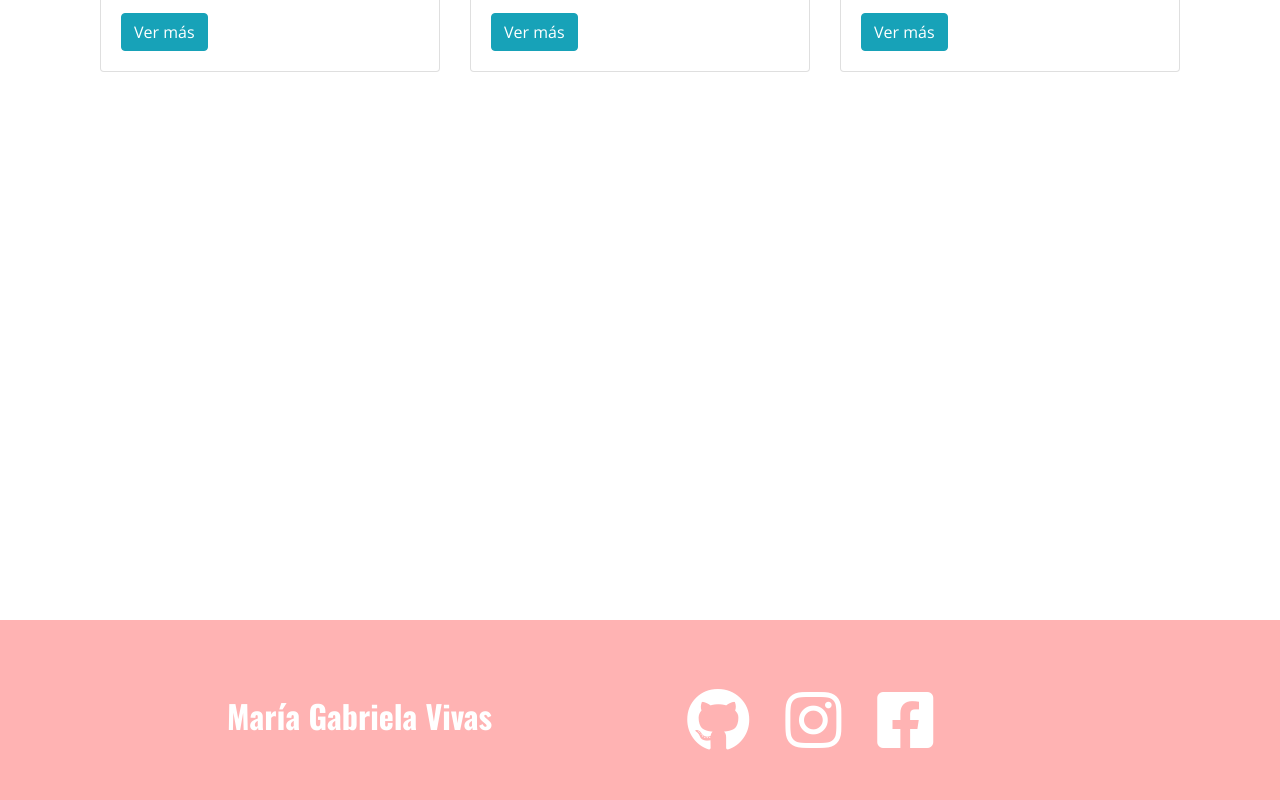
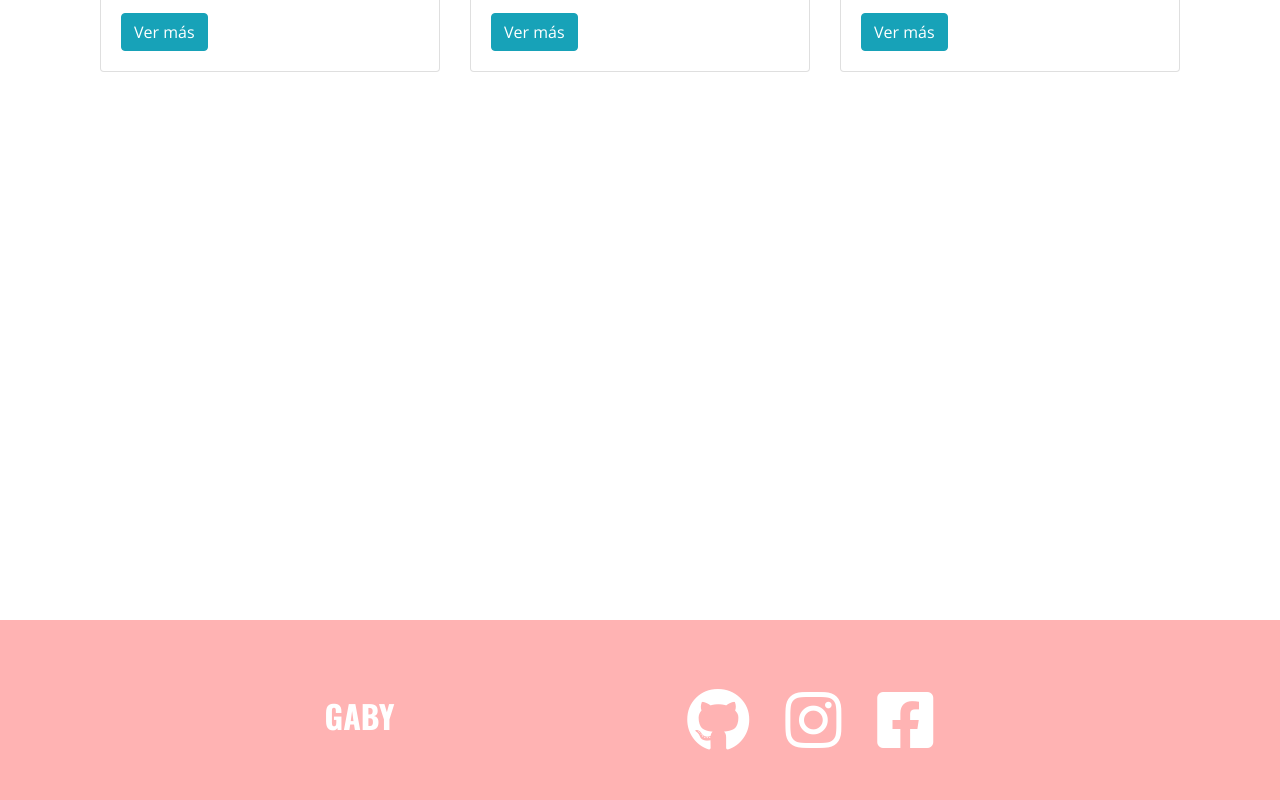
Before and after one commit to gabrielavivass/PortafolioDeGaby, a plain HTML site: page index.html in a window 1280 px wide. Shown: the part 2522-3322 px from the top of the page. Drawn offline with nearby package versions, Linux system fonts and the light colour scheme; a script that the page names is missing.

Commit message:
cambio de nombre del footer de  maria gabriela a gaby

```diff
--- a/index.html
+++ b/index.html
@@ -304,7 +304,7 @@
 
               <!--Footer-->
     <footer id="contactos" class="container-fluid py-3">
-      <h2 class="redes text-white ml-5">María Gabriela Vivas</h2>
+      <h2 class="redes text-white ml-5">GABY</h2>
       <div class="container-fluid text-white">
         <a href="https://github.com/gabrielavivass" target="_blank">
         <span class="align-middle text-white mx-3" data-toggle="tooltip" data-placement="top" title="Git">
```
